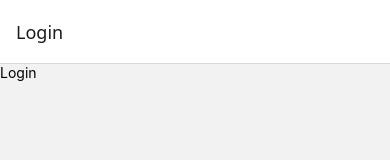
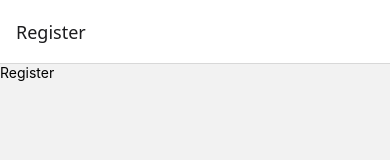
Before and after one commit to trannguyenvu3482/iuh-zalo-project, a React Native app in the folder mobile/: screen / in a window 390 px wide. Shown: the top 160 px of the page. Built offline with nearby package versions, Linux system fonts and the light colour scheme.

Commit message:
create register

```diff
--- a/mobile/src/navigation/Home.js
+++ b/mobile/src/navigation/Home.js
@@ -3,15 +3,16 @@ import { View, Text, StyleSheet, LogBox } from "react-native";
 import { NavigationContainer } from "@react-navigation/native";
 import { createNativeStackNavigator } from "@react-navigation/native-stack";
 import Login from "../screens/Login/Login";
-
+import Register from "../screens/Register/RegisterScreen";
 LogBox.ignoreAllLogs();
 const Stack = createNativeStackNavigator();
 
 const Home = ({ navigation }) => {
   return (
     <NavigationContainer>
-      <Stack.Navigator initialRouteName="Login">
+      <Stack.Navigator initialRouteName="Register">
         <Stack.Screen name="Login" component={Login} />
+        <Stack.Screen name="Register" component={Register} />
       </Stack.Navigator>
     </NavigationContainer>
   );
--- a/mobile/src/screens/Index.js
+++ b/mobile/src/screens/Index.js
@@ -1,2 +1,3 @@
 import Login from "./Login";
-export { Login };
+import Register from "./Register";
+export { Login, Register };
--- /dev/null
+++ b/mobile/src/screens/Register/RegisterScreen.js
@@ -0,0 +1,14 @@
+import React from "react";
+import { StatusBar } from "expo-status-bar";
+import { StyleSheet, Text, View } from "react-native";
+import { NavigationContainer } from "@react-navigation/native";
+
+const RegisterScreen = () => {
+  return (
+    <View>
+      <Text>Register</Text>
+    </View>
+  );
+};
+
+export default RegisterScreen;
```
